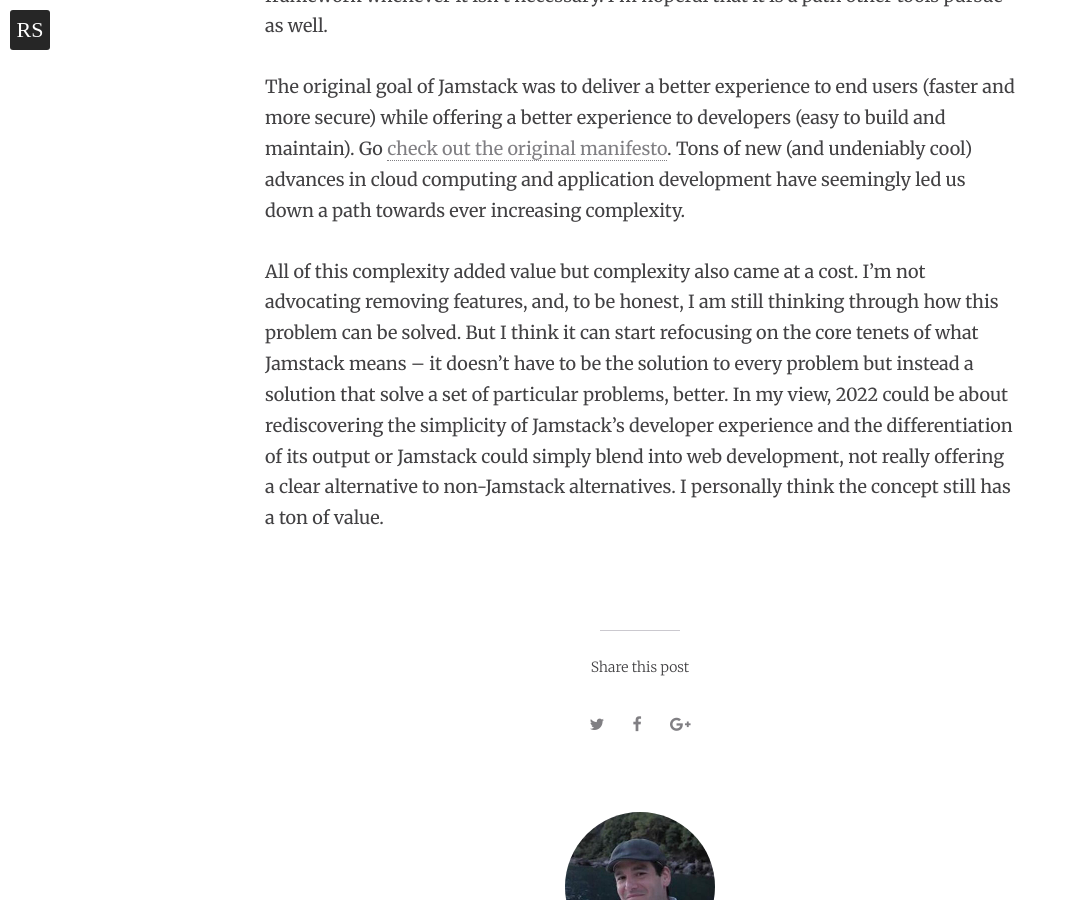
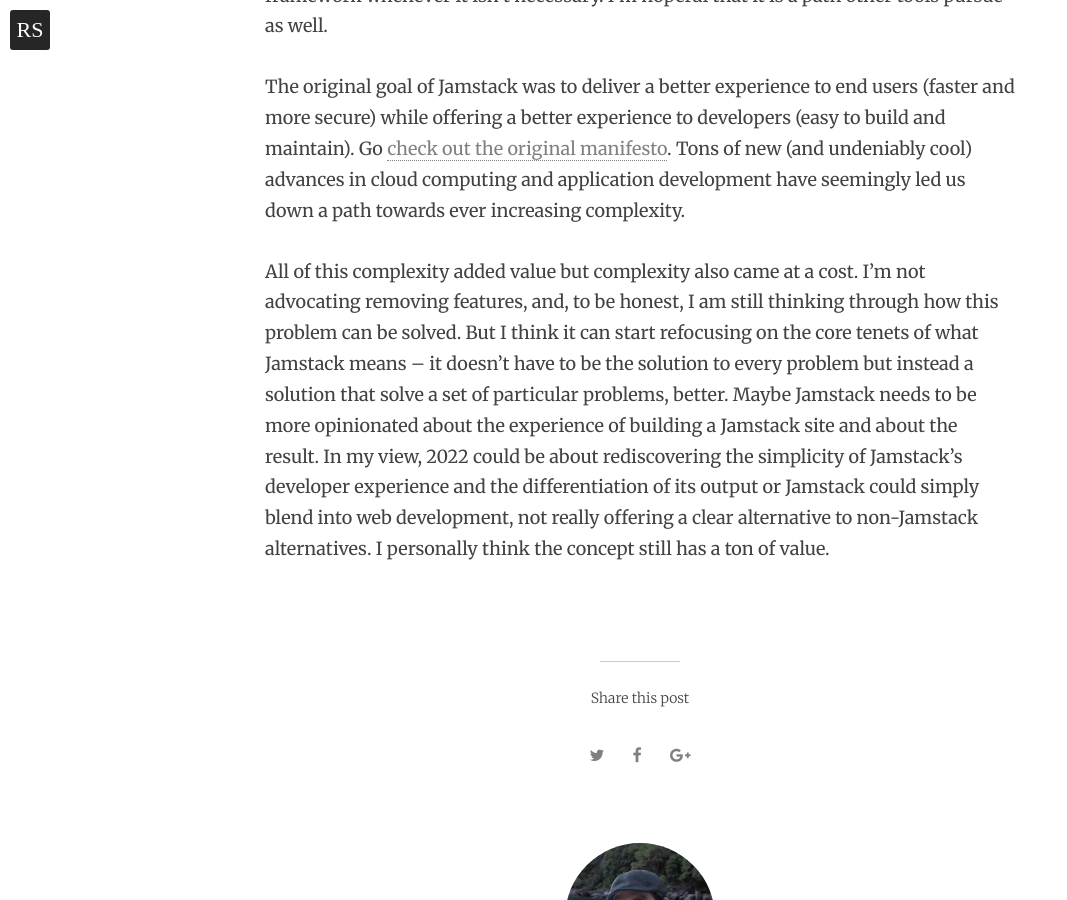
Before and after one commit to remotesynth/remotesynth.github.io, a Jekyll site: the page built from _posts/2022-01-18-jamstack-in-2022.md, in a window 1280 px wide and 900 px high, scrolled down 4018 px. Shown: the whole window, without its empty margins (0-1067 px from the left). Built offline with Jekyll 4.4.1, drawn with Linux system fonts in a browser that asks for light colours; a script that is not in the unit is left out; comment, search, counter and statistics services are not loaded.

Commit message:
Update 2022-01-18-jamstack-in-2022.md

```diff
--- a/_posts/2022-01-18-jamstack-in-2022.md
+++ b/_posts/2022-01-18-jamstack-in-2022.md
@@ -54,4 +54,4 @@
 
 The original goal of Jamstack was to deliver a better experience to end users (faster and more secure) while offering a better experience to developers (easy to build and maintain). Go [check out the original manifesto](http://web.archive.org/web/20160603092304/http://jamstack.org/). Tons of new (and undeniably cool) advances in cloud computing and application development have seemingly led us down a path towards ever increasing complexity.
 
-All of this complexity added value but complexity also came at a cost. I'm not advocating removing features, and, to be honest, I am still thinking through how this problem can be solved. But I think it can start refocusing on the core tenets of what Jamstack means – it doesn't have to be the solution to every problem but instead a solution that solve a set of particular problems, better. In my view, 2022 could be about rediscovering the simplicity of Jamstack's developer experience and the differentiation of its output or Jamstack could simply blend into web development, not really offering a clear alternative to non-Jamstack alternatives. I personally think the concept still has a ton of value.
+All of this complexity added value but complexity also came at a cost. I'm not advocating removing features, and, to be honest, I am still thinking through how this problem can be solved. But I think it can start refocusing on the core tenets of what Jamstack means – it doesn't have to be the solution to every problem but instead a solution that solve a set of particular problems, better. Maybe Jamstack needs to be more opinionated about the experience of building a Jamstack site and about the result. In my view, 2022 could be about rediscovering the simplicity of Jamstack's developer experience and the differentiation of its output or Jamstack could simply blend into web development, not really offering a clear alternative to non-Jamstack alternatives. I personally think the concept still has a ton of value.
```
